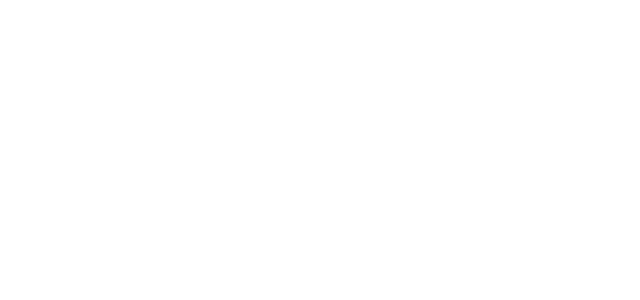
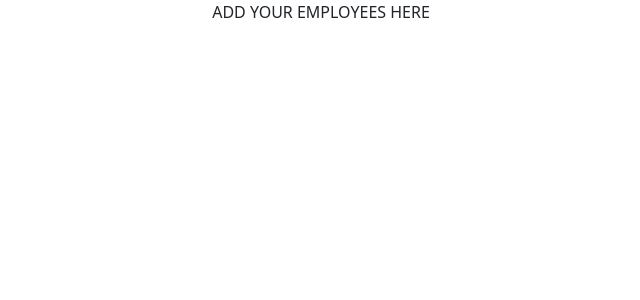
Before and after one commit to jethrolibutan/ccui, a React (Create React App) app: page /addemployee in a window 1280 px wide. Before the commit this address had no page. Shown: the top 300 px of the page, without its empty margins (319-959 px from the left). Built offline with nearby package versions, Linux system fonts and the light colour scheme.

Commit message:
added an add employee page

```diff
--- a/src/App.js
+++ b/src/App.js
@@ -8,6 +8,7 @@ import Invoice from "./pages/Functional Pages/Invoice";
 import Quote from "./pages/Functional Pages/Quote";
 import TimeClock from "./pages/Functional Pages/TimeClock";
 import Profile from "./pages/Functional Pages/ProfilePage";
+import AddEmployee from "./pages/Functional Pages/AddEmployeeInfo";
 import "./App.css";
 import { Routes, Route } from "react-router-dom";
 
@@ -18,6 +19,7 @@ function App() {
         <Route index element={<LandingPage />} />
         <Route path="/login" element={<Login />} />
         <Route path="/register" element={<Register />} />
+        <Route path="/addemployee" element={<AddEmployee />} />
         <Route path="/" element={<DefaultLayout />}>
           <Route path="/dashboard" element={<Dashboard />} />
           <Route path="/inventory" element={<Inventory />} />
--- a/src/components/Register.js
+++ b/src/components/Register.js
@@ -37,7 +37,7 @@ function Register() {
         setSuccessfulCreation(true);
         setEmailTaken(false);
         setEmail(""); // Clear the email input after successful registration
-        setTimeout(() => navigate("/login"), 2000);
+        setTimeout(() => navigate("/addEmployee"), 2000);
         console.log("User was created");
       } catch (error) {
         // handle error
--- a/src/pages/Functional Pages/AddEmployee.js
+++ b/src/pages/Functional Pages/AddEmployeeInfo.js
@@ -1,7 +1,7 @@
 import React from "react";
 
 function AddEmployee() {
-  return <div></div>;
+  return <div>ADD YOUR EMPLOYEES HERE</div>;
 }
 
 export default AddEmployee;
```
